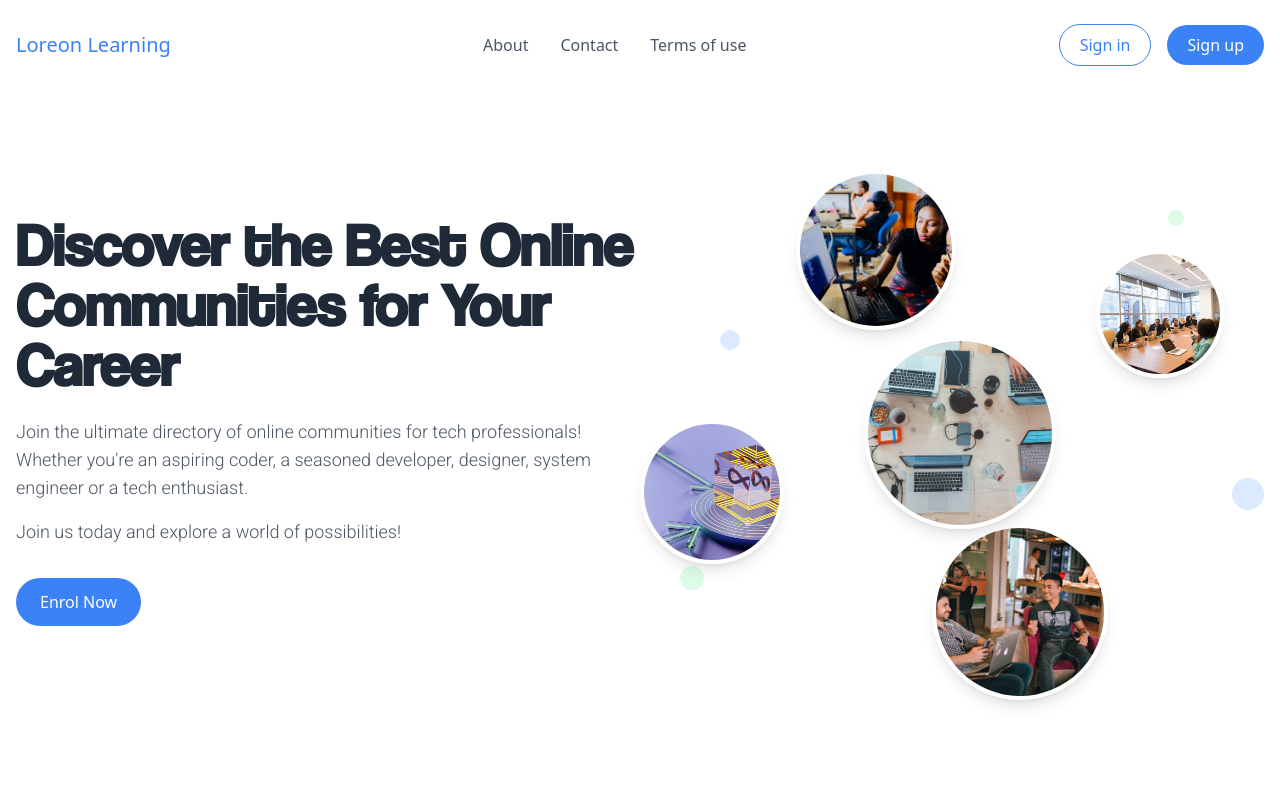
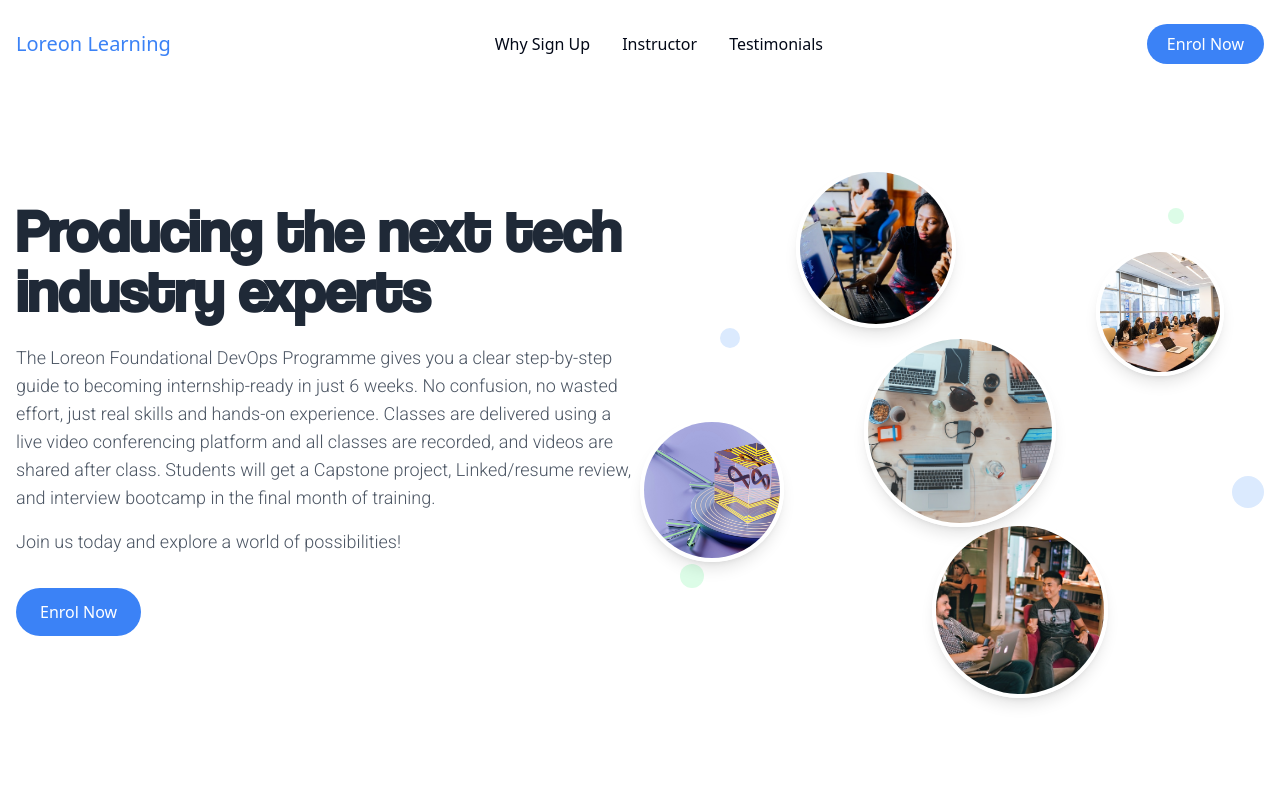
Before and after one commit to obedfavour01/loreon-learning, a Next.js app: page / in a window 1280 px wide. Shown: the top 800 px of the page. Built offline with nearby package versions, Linux system fonts and the light colour scheme.

Commit message:
Navbar updated

```diff
--- a/app/page.tsx
+++ b/app/page.tsx
@@ -23,7 +23,7 @@
       {/* <Graduates />  */}
       <Guarantee />
       <CTA />
-      <FAQ variant='light' />
+      {/* <FAQ variant='light' /> */}
 
     </div>
   )
--- a/components/Loreon/Hero/Main.tsx
+++ b/components/Loreon/Hero/Main.tsx
@@ -7,17 +7,20 @@
       <main className="container mx-auto px-4 py-12 md:py-20 flex flex-col md:flex-row items-center">
         <div className="md:w-1/2 mb-10 md:mb-0">
           <h1 className="text-4xl md:text-5xl lg:text-6xl font-bold text-gray-800 leading-tight mb-6">
-            Discover the Best Online Communities for Your Career
+            Producing the next tech <br /> industry experts
           </h1>
           <p className="text-lg text-gray-600 mb-4">
-            Join the ultimate directory of online communities for tech professionals! Whether you&apos;re an aspiring coder,
-            a seasoned developer, designer, system engineer or a tech enthusiast.
+             The Loreon Foundational DevOps Programme gives you a clear step-by-step guide to becoming
+          internship-ready in just 6 weeks. No confusion, no wasted effort, just real skills and hands-on
+          experience. Classes are delivered using a live video conferencing platform and all classes
+          are recorded, and videos are shared after class. Students will get a Capstone project,
+          Linked/resume review, and interview bootcamp in the final month of training.
           </p>
           <p className="text-lg text-gray-600 mb-8">Join us today and explore a world of possibilities!</p>
           <div className="flex flex-wrap gap-4">
 
             <Link
-              href="https://form.typeform.com/to/ef7oBKal"
+              href="https://bit.ly/LOREON"
               target='_blank'
               className="px-6 py-3 bg-blue-500 rounded-full text-white hover:bg-blue-600 transition-colors"
             >
--- a/components/Loreon/Hero/Nav.tsx
+++ b/components/Loreon/Hero/Nav.tsx
@@ -1,6 +1,34 @@
+"use client"
 import Link from 'next/link'
 import React from 'react'
 import { MobileNav } from '../MobileNav'
+
+import gsap from "gsap";
+import { ScrollToPlugin } from "gsap/ScrollToPlugin";
+
+
+if (typeof window !== "undefined") {
+  gsap.registerPlugin(ScrollToPlugin);
+}
+
+export const smoothScroll = (id: string) => {
+  if (typeof window === "undefined") return; // Prevents errors in SSR
+
+  requestAnimationFrame(() => {
+    const element = document.getElementById(id);
+    if (!element) return;
+
+    const headerHeight = document.querySelector("header")?.offsetHeight || 0;
+    const elementPosition = element.getBoundingClientRect().top;
+    const offsetPosition = elementPosition + window.scrollY - headerHeight;
+
+    gsap.to(window, {
+      duration: 2,
+      scrollTo: { y: offsetPosition, autoKill: false },
+      ease: "power2.inOut",
+    });
+  });
+};
 
 const Nav = () => {
   return (
@@ -10,29 +38,58 @@
         </Link>
 
         <nav className="hidden md:flex items-center gap-8">
-          <Link href="/about" className="text-gray-600 hover:text-gray-900">
-            About
+          <Link href="#why" passHref legacyBehavior className="text-gray-600 hover:text-gray-900">
+            <a
+                className="relative"
+                onClick={(e) => {
+                  e.preventDefault();
+                  smoothScroll("why");
+                }}
+              >
+                   Why Sign Up
+              </a>
+
           </Link>
-          <Link href="/contact" className="text-gray-600 hover:text-gray-900">
-            Contact
+          <Link href="#instructor" passHref legacyBehavior className="text-gray-600 hover:text-gray-900">
+            <a
+                className="relative"
+                onClick={(e) => {
+                  e.preventDefault();
+                  smoothScroll("instructor");
+                }}
+              >
+                   Instructor
+              </a>
+
           </Link>
-          <Link href="/terms" className="text-gray-600 hover:text-gray-900">
-            Terms of use
+
+          <Link href="#testimonials" passHref legacyBehavior className="text-gray-600 hover:text-gray-900">
+            <a
+                className="relative"
+                onClick={(e) => {
+                  e.preventDefault();
+                  smoothScroll("testimonials");
+                }}
+              >
+                   Testimonials
+              </a>
+
           </Link>
         </nav>
 
         <div className="hidden md:flex items-center gap-4">
-          <Link
+          {/* <Link
             href="/signin"
             className="px-5 py-2 border border-blue-500 rounded-full text-blue-500 hover:bg-blue-50 transition-colors"
           >
             Sign in
-          </Link>
+          </Link> */}
           <Link
-            href="/signup"
+            href="https://bit.ly/LOREON"
+            target= {"_blank"}
             className="px-5 py-2 bg-blue-500 rounded-full text-white hover:bg-blue-600 transition-colors"
           >
-            Sign up
+            Enrol Now
           </Link>
         </div>
 
--- a/components/Training/Academy.tsx
+++ b/components/Training/Academy.tsx
@@ -14,7 +14,7 @@
                 md:max-lg:mx-28
 
                 xs:max-md:mx-7
-                gap-8'>
+                gap-8' id='instructor'>
 
             <div className='basis-1/2 h-max'>
                 <h1 className='text-5xl xs:max-md:text-3xl xs:max-md:w-full mx-auto text-left font-bold'>
--- a/components/Training/CTA.tsx
+++ b/components/Training/CTA.tsx
@@ -4,7 +4,7 @@
 
 const CTA = () => {
   return (
-    <section className='bg-loreonblue py-20 my-28'>
+    <section className='bg-loreonblue py-20 mt-28'>
 
 
       <div className='mx-auto w-max text-center space-y-3'>
@@ -15,7 +15,7 @@
         <p className='text-white xs:max-md:text-sm'>Join us and gain in-demand skills</p>
 
       <Link
-        href={"/https://form.typeform.com/to/ef7oBKal"}
+        href={"/"}
         target='_blank'
         className='mt-4 '
         >
--- a/components/Training/Careers.tsx
+++ b/components/Training/Careers.tsx
@@ -15,7 +15,7 @@
     setActiveChild(tab)
   }
   return (
-    <div className='mt-36 lg:h-screen'>
+    <div className='mt-36 lg:h-screen' id='why'>
 
       <Tabs onTabChange={handleTabChange}/>
 
--- a/components/Training/Testimonials.tsx
+++ b/components/Training/Testimonials.tsx
@@ -10,7 +10,7 @@
     xs:max-md:px-7
     bg-[url("/assets/images/training/testimonialbg.png")]
     bg-no-repeat
-    bg-contain '>
+    bg-contain ' id='testimonials'>
 
       <div>
         <p>Testimonials</p>
--- a/package.json
+++ b/package.json
@@ -1,5 +1,5 @@
 {
-  "name": "opschool",
+  "name": "loreon-learning",
   "version": "0.1.0",
   "private": true,
   "scripts": {
```
